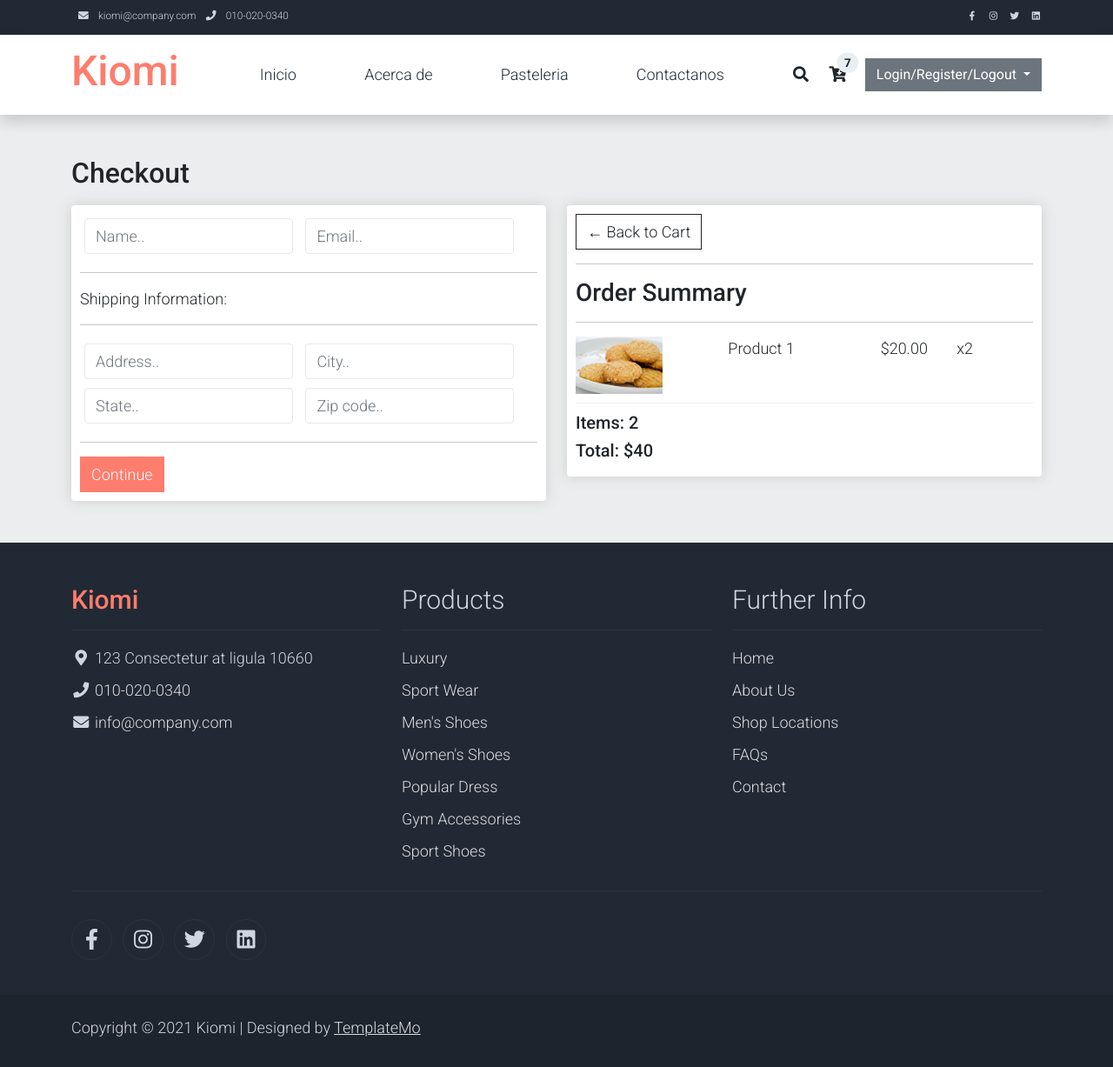
After one commit to Monitel-IOT/kiomi-app, a Django app: page /checkout/ in a window 1280 px wide. The commit adds this page. Shown: the whole page at 87% size. Run offline with Django 3.2, Linux system fonts and the light colour scheme; some libraries are stand-ins or nearby versions.

Commit message:
Feat: Add checkout page

```diff
--- a/kiomi_app/products/urls.py
+++ b/kiomi_app/products/urls.py
@@ -1,5 +1,5 @@
 from django.urls import path
-from products.views import StoreView, ProductDetailsView, CarView, AboutView, HomeView, ContactView
+from products.views import StoreView, ProductDetailsView, CarView, AboutView, HomeView, ContactView, CheckoutView
 #Importar para login, logout, register, welcome
 from products.views import welcome,register
 from django.contrib.auth.views import LoginView, LogoutView
@@ -11,6 +11,7 @@ urlpatterns = [
     path('car/', CarView.as_view(), name="car"),
     path('about/', AboutView.as_view(), name="about"),
     path('contact/', ContactView.as_view(), name="contact"),
+    path('checkout/', CheckoutView.as_view(), name="checkout"),
 
     path('welcome/', welcome, name="Welcome"),
     path('register/', register, name="Register"),
--- a/kiomi_app/products/views.py
+++ b/kiomi_app/products/views.py
@@ -4,7 +4,7 @@ from django.views import View
 from products.models import Product
 from api.serializers import ProductSerializer
 
-#import login register tools
+# import login register tools
 from django.contrib import messages
 from .form import UserRegisterForm
 
@@ -25,39 +25,46 @@ class CarView(View):
   def get(self, request):
     return render(request, 'products/car.html')
 
+
 class AboutView(View):
   def get(self, request):
     return render(request, 'products/about.html')
+
 
 class HomeView(View):
   def get(self, request):
     return render(request, 'products/home.html')
 
+
 class ContactView(View):
   def get(self, request):
     return render(request, 'products/contact.html')
 
-#Crearemos las funciones de register login logout
+class CheckoutView(View):
+  def get(self, request):
+    return render(request, 'products/checkout.html')
+# Crearemos las funciones de register login logout
+
 
 def welcome(request):
-  #return to cover page
+  # return to cover page
   return render(request, "login/welcome.html")
 
 
 def register(request):
-  #creamos un formulario de autentificacion vacio
+  # creamos un formulario de autentificacion vacio
   form = UserRegisterForm()
   if request.method == "POST":
-      #Añadimos los datos recibidos del formulario
-      form = UserRegisterForm(request.POST)
-      #Si el formulario es valido
-      if form.is_valid():
-          form.save()
-          #creamos una nueva cuenta de usuario
-          username = form.cleaned_data['username']
-          messages.success(request, f'usuario{username}creado')
-          return redirect('welcome')
-      else:
-          form = UserRegisterForm()
+    # Añadimos los datos recibidos del formulario
+    form = UserRegisterForm(request.POST)
+    # Si el formulario es valido
+    if form.is_valid():
+      form.save()
+      # creamos una nueva cuenta de usuario
+      username = form.cleaned_data['username']
+      messages.success(request, f'usuario{username}creado')
+      return redirect('welcome')
+    else:
+      form = UserRegisterForm()
   context = {'form': form}
   return render(request, "login/register.html", context)
--- a/kiomi_app/static/css/main.css
+++ b/kiomi_app/static/css/main.css
@@ -50,6 +50,80 @@
   background-color: #fff;
 }
 
+.section {
+	margin: 3rem 0;
+}
+
+.box-element{
+	box-shadow:hsl(0, 0%, 80%) 0 0 16px;
+	background-color: #fff;
+	border-radius: 4px;
+	padding: 10px;
+}
+.thumbnail{
+	width: 100%;
+	height: 200px;
+	-webkit-box-shadow: -1px -3px 5px -2px rgba(214,214,214,1);
+    -moz-box-shadow: -1px -3px 5px -2px rgba(214,214,214,1);
+    box-shadow: -1px -3px 5px -2px rgba(214,214,214,1);
+}
+.product{
+	border-radius: 0 0 4px 4px;
+}
+#cart-icon{
+	width:25px;
+	display: inline-block;
+	margin-left: 15px;
+}
+#cart-total{
+	display: block;
+	text-align: center;
+	color:#fff;
+	background-color: red;
+	width: 20px;
+	height: 25px;
+	border-radius: 50%;
+	font-size: 14px;
+}
+.col-lg-4, .col-lg-6, .col-lg-8, .col-lg-12{
+	margin-top: 10px;
+}
+.btn{
+	border-radius: 0;
+}
+.row-image{
+	width: 100px;
+}
+.form-field{
+	width:250px;
+	display: inline-block;
+	padding: 5px;
+}
+.cart-row{
+	display: flex;
+    align-items: flex-stretch;
+    padding-bottom: 10px;
+    margin-bottom: 10px;
+    border-bottom: 1px solid #ececec;
+}
+.quantity{
+	display: inline-block;
+	font-weight: 700;
+	padding-right:10px;
+}
+.chg-quantity{
+	width: 12px;
+	cursor: pointer;
+	display: block;
+	margin-top: 5px;
+	transition:.1s;
+}
+.chg-quantity:hover{
+	opacity: .6;
+}
+.hidden{
+	display: none!important;
+}
 /* ********** Components ********** */
 
 /* Store Card Product component */
--- a/kiomi_app/static/css/templatemo.css
+++ b/kiomi_app/static/css/templatemo.css
@@ -59,8 +59,8 @@ body, ul, li, p, a, label, input, div {
 .bg-black { background-color: #1d242d !important;}
 .bg-success { background-color: #59ab6e !important;}
 .btn-success {
-  background-color: #59ab6e !important;
-  border-color: #56ae6c !important;
+  background-color: #fe7d6d!important;
+  border-color: #fe7d6d!important;
 }
 .pagination .page-link:hover {color: #000;}
 .pagination .page-link:hover, .pagination .page-link.active {
--- /dev/null
+++ b/kiomi_app/templates/products/checkout.html
@@ -0,0 +1,104 @@
+{% extends 'index.html' %}
+{% load static %}
+{% block title %} Checkout {% endblock title %}
+{% block body %}
+<div class="section">
+	<div class="container">
+		<h2>Checkout</h2>
+		<div class="row">
+			<div class="col-lg-6">
+				<div class="box-element" id="form-wrapper">
+					<form id="form">
+						<div id="user-info">
+							<div class="form-field">
+								<input
+									required
+									class="form-control"
+									type="text"
+									name="name"
+									placeholder="Name.."
+								/>
+							</div>
+							<div class="form-field">
+								<input
+									required
+									class="form-control"
+									type="email"
+									name="email"
+									placeholder="Email.."
+								/>
+							</div>
+						</div>
+						<div id="shipping-info">
+							<hr />
+							<p>Shipping Information:</p>
+							<hr />
+							<div class="form-field">
+								<input
+									class="form-control"
+									type="text"
+									name="address"
+									placeholder="Address.."
+								/>
+							</div>
+							<div class="form-field">
+								<input
+									class="form-control"
+									type="text"
+									name="city"
+									placeholder="City.."
+								/>
+							</div>
+							<div class="form-field">
+								<input
+									class="form-control"
+									type="text"
+									name="state"
+									placeholder="State.."
+								/>
+							</div>
+							<div class="form-field">
+								<input
+									class="form-control"
+									type="text"
+									name="zipcode"
+									placeholder="Zip code.."
+								/>
+							</div>
+						</div>
+						<hr />
+						<input
+							id="form-button"
+							class="btn btn-success btn-block"
+							type="submit"
+							value="Continue"
+						/>
+					</form>
+				</div>
+			</div>
+
+			<div class="col-lg-6">
+				<div class="box-element">
+					<a class="btn btn-outline-dark" href="">&#x2190; Back to Cart</a>
+					<hr />
+					<h3>Order Summary</h3>
+					<hr />
+					<div class="cart-row">
+						<div style="flex: 2">
+							<img class="row-image" src="{% static 'images/avena3.jpg' %}" />
+						</div>
+						<div style="flex: 2"><p>Product 1</p></div>
+						<div style="flex: 1"><p>$20.00</p></div>
+						<div style="flex: 1"><p>x2</p></div>
+					</div>
+					<h5>Items: 2</h5>
+					<h5>Total: $40</h5>
+				</div>
+			</div>
+		</div>
+	</div>
+</div>
+
+{% endblock body %}
+{% block js %}
+{% endblock js %}
```
